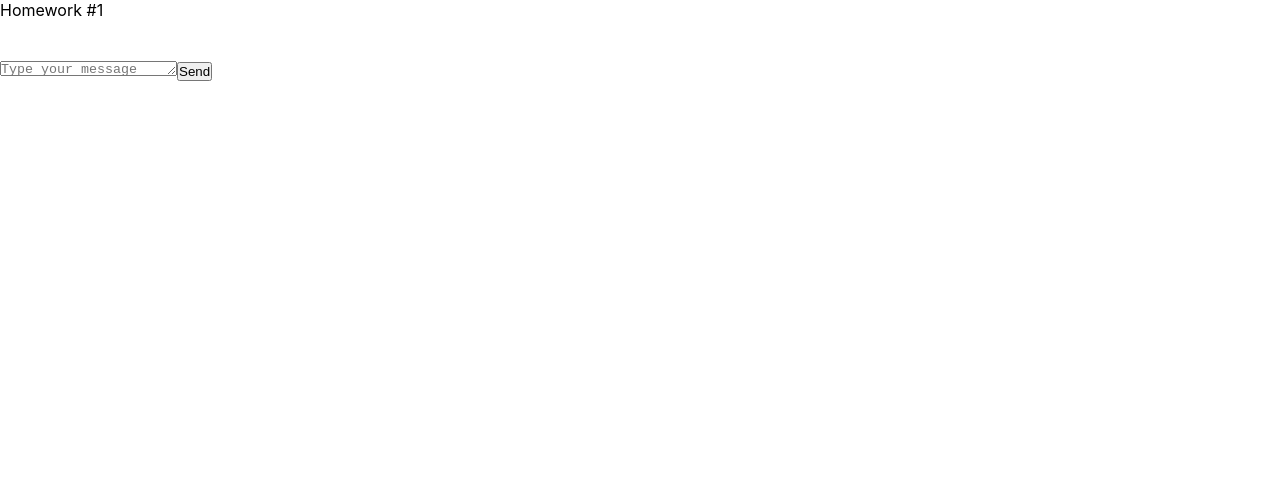
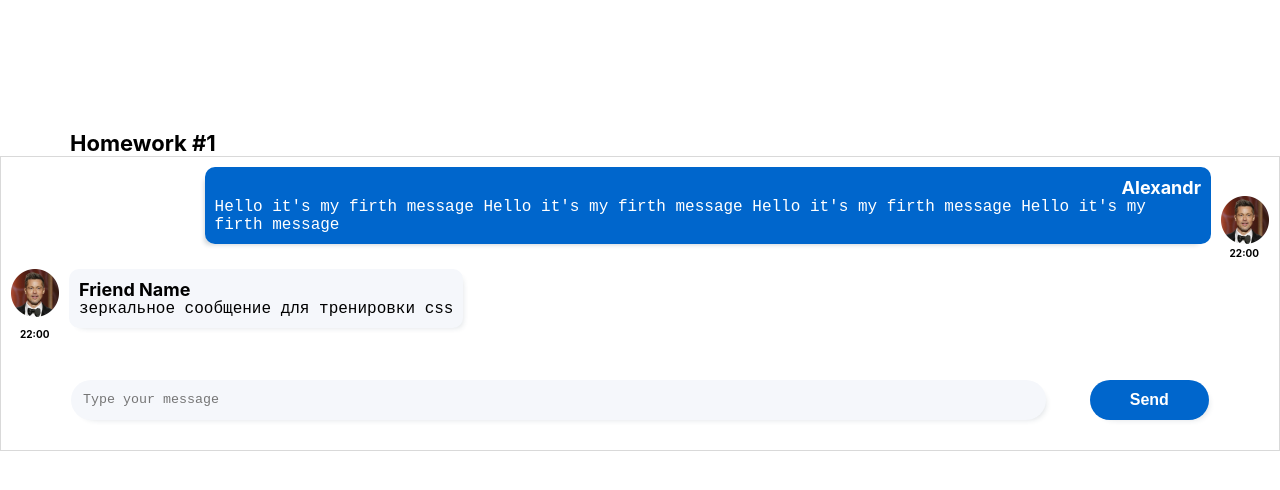
Before and after one commit to LuckyWeb39/petTasks, a React (Create React App) app: page / in a window 1280 px wide. Shown: the top 490 px of the page. Built offline with nearby package versions, Linux system fonts and the light colour scheme.

Commit message:
create chat

```diff
--- a/src/s1-main/App.module.css
+++ b/src/s1-main/App.module.css
@@ -1,11 +1,17 @@
 .App {
     --header_height: 60px;
+    overflow: hidden;
 }
 
 .hw {
-
+    width: 100%;
+    display: flex;
+    flex-direction: column;
+    border: 1px solid #D9D9D9;
 }
-
 .hwTitle {
-
+    font-size: 22px;
+    font-weight: bold;
+    margin-top: 130px;
+    margin-left: 70px;
 }
--- a/src/s2-homeworks/hw01/HW1.tsx
+++ b/src/s2-homeworks/hw01/HW1.tsx
@@ -13,18 +13,31 @@ import avatar from './avatar.png'
 * 5 - сделать стили в соответствии с дизайном
 * */
 
+type UserType = {
+    avatar: string
+    name: string
+}
+
+type TypeInMessage = {
+    text: string
+    time: string
+}
 // нужно создать правильный тип вместо any
-export type MessageType = any
+export type MessageType = {
+    id: number
+    user: UserType
+    message: TypeInMessage
+}
 
 // структуру объекта не менять
 export const message0: MessageType = {
     id: 0,
     user: {
         avatar: avatar, // можно менять
-        name: 'Some Name',  // можно менять
+        name: 'Alexandr',  // можно менять
     },
     message: {
-        text: 'some textsome textsome textsome textsome textsome textsome text', // можно менять
+        text: "Hello it's my firth message Hello it's my firth message Hello it's my firth message Hello it's my firth message", // можно менять
         time: '22:00', // можно менять
     },
 }
--- a/src/s2-homeworks/hw01/friend-message/FriendMessage.module.css
+++ b/src/s2-homeworks/hw01/friend-message/FriendMessage.module.css
@@ -1,17 +1,29 @@
 .friendMessage {
-
+    margin: 10px;
+    max-width: 100%;
 }
 
 .friendImageAndText {
-
+    display: flex;
+    flex-direction: row;
+    align-items: flex-start;
+    gap: 10px;
 }
 
 .friendImageAndText img {
-
+    width: 48px;
+    height: 48px;
+    flex-shrink: 0;
 }
 
 .friendText {
-
+    background-color: #F5F7FB;
+    color: black;
+    padding: 10px;
+    border-radius: 10px;
+    max-width: 80%;
+    height: 100%;
+    box-shadow: 4px 4px 6px -5px rgba(34, 60, 80, 0.2);
 }
 
 .friendText:after {
@@ -19,13 +31,21 @@
 }
 
 .friendName {
-
+    font-weight: bold;
+    font-size: 18px;
+    justify-self: flex-start;
 }
 
 .friendMessageText {
+    font-size: 16px;
+    white-space: normal;
 
 }
 
 .friendTime {
-
+    font-weight: bold;
+    font-size: 10px;
+    align-self: flex-end;
+    justify-self: flex-start;
+    margin-left: 9px;
 }
--- a/src/s2-homeworks/hw01/friend-message/FriendMessage.tsx
+++ b/src/s2-homeworks/hw01/friend-message/FriendMessage.tsx
@@ -1,8 +1,13 @@
 import React from 'react'
 import s from './FriendMessage.module.css'
+import {MessageType} from "../HW1";
+
+type MessageProps = {
+    message: MessageType
+}
 
 // создать тип вместо any и отобразить приходящие данные
-const FriendMessage = (props: any) => {
+const FriendMessage = (props: MessageProps) => {
     return (
         <div
             id={'hw1-friend-message-' + props.message.id}
@@ -11,26 +16,20 @@ const FriendMessage = (props: any) => {
             <div className={s.friendImageAndText}>
                 <img
                     id={'hw1-friend-avatar-' + props.message.id}
-                    // создаёт студент
-
-                    //
+                    src={props.message.user.avatar}
                 />
                 <div className={s.friendText}>
                     <div
                         id={'hw1-friend-name-' + props.message.id}
                         className={s.friendName}
                     >
-                        {/*создаёт студент*/}
-
-                        {/**/}
+                        <span>{props.message.user.name}</span>
                     </div>
                     <pre
                         id={'hw1-friend-text-' + props.message.id}
                         className={s.friendMessageText}
                     >
-                        {/*создаёт студент*/}
-
-                        {/**/}
+                        <p>{props.message.message.text}</p>
                     </pre>
                 </div>
             </div>
@@ -38,9 +37,7 @@ const FriendMessage = (props: any) => {
                 id={'hw1-friend-time-' + props.message.id}
                 className={s.friendTime}
             >
-                {/*создаёт студент*/}
-
-                {/**/}
+                <span>{props.message.message.time}</span>
             </div>
         </div>
     )
--- a/src/s2-homeworks/hw01/message-sender/MessageSender.module.css
+++ b/src/s2-homeworks/hw01/message-sender/MessageSender.module.css
@@ -1,18 +1,40 @@
 .sendForm {
-
+    display: flex;
+    justify-content: center;
+    gap: 44px;
+    width: 100%;
+    padding: 30px 70px;
 }
 
 .textarea {
-
+    resize: none;
+    min-width: 100px;
+    width: 100%;
+    min-height: 40px;
+    background-color: #F5F7FB;
+    border-radius: 20px;
+    border: none;
+    box-shadow: 4px 4px 6px -5px rgba(34, 60, 80, 0.2);
+    outline: none;
+    padding: 12px;
 }
 
 .button {
-
+    width: 140px;
+    height: 40px;
+    color: #fff;
+    background-color: #0066cc;
+    border-radius: 20px;
+    border: none;
+    font-size: 16px;
+    font-weight: bold;
+    box-shadow: 4px 4px 6px -5px rgba(34, 60, 80, 0.2);
 }
 
 .button:hover {
-
+    background-color: rgba(0, 102, 204, 0.8);
+    cursor: pointer;
 }
 .button:active {
-
+    transform: scale(0.95);
 }
--- a/src/s2-homeworks/hw01/message/Message.module.css
+++ b/src/s2-homeworks/hw01/message/Message.module.css
@@ -1,31 +1,54 @@
 .message {
+    margin: 10px;
+    max-width: 100%;
+}
+
+.imageAndText {
+    display: flex;
+    flex-direction: row-reverse;
+    align-items: flex-end;
+    gap: 10px;
+}
+
+.imageAndText img {
+    width: 48px;
+    height: 48px;
+    flex-shrink: 0;
+}
+
+.text {
+    background-color: #0066cc;
+    color: white;
+    padding: 10px;
+    border-radius: 10px;
+    box-shadow: -6px 6px 4px -5px rgba(34, 60, 80, 0.2);
+    max-width: 80%;
+    height: 100%;
 
 }
 
-.imageAndText {
-
-}
-
-.imageAndText img {
-
-}
-
-.text {
-
-}
 
 .text:after {
 
 }
 
 .name {
-
+    font-weight: bold;
+    font-size: 18px;
+    justify-self: flex-end;
 }
 
 .messageText {
-
+    font-size: 16px;
+    white-space: normal;
 }
 
 .time {
+    font-weight: bold;
+    font-size: 10px;
+    align-self: flex-end;
+    justify-self: flex-end;
+    margin-top: 3px;
+    margin-right: 10px;
 
 }
--- a/src/s2-homeworks/hw01/message/Message.tsx
+++ b/src/s2-homeworks/hw01/message/Message.tsx
@@ -1,8 +1,11 @@
 import React from 'react'
 import s from './Message.module.css'
+import {MessageType} from "../HW1";
 
 // нужно создать правильный тип вместо any
-export type MessagePropsType = any
+export type MessagePropsType = {
+    message: MessageType
+}
 
 // нужно отобразить приходящие данные
 const Message = (props: MessagePropsType) => {
@@ -11,27 +14,19 @@ const Message = (props: MessagePropsType) => {
             <div className={s.imageAndText}>
                 <img
                     id={'hw1-avatar-' + props.message.id}
-                    // создаёт студент
-
-                    //
+                    src={props.message.user.avatar}
                 />
                 <div className={s.text}>
                     <div id={'hw1-name-' + props.message.id} className={s.name}>
-                        {/*создаёт студент*/}
-
-                        {/**/}
+                        <span>{props.message.user.name}</span>
                     </div>
                     <pre id={'hw1-text-' + props.message.id} className={s.messageText}>
-                        {/*создаёт студент*/}
-
-                        {/**/}
+                        <p>{props.message.message.text}</p>
                     </pre>
                 </div>
             </div>
             <div id={'hw1-time-' + props.message.id} className={s.time}>
-                {/*создаёт студент*/}
-
-                {/**/}
+                <span>{props.message.message.time}</span>
             </div>
         </div>
     )
```
